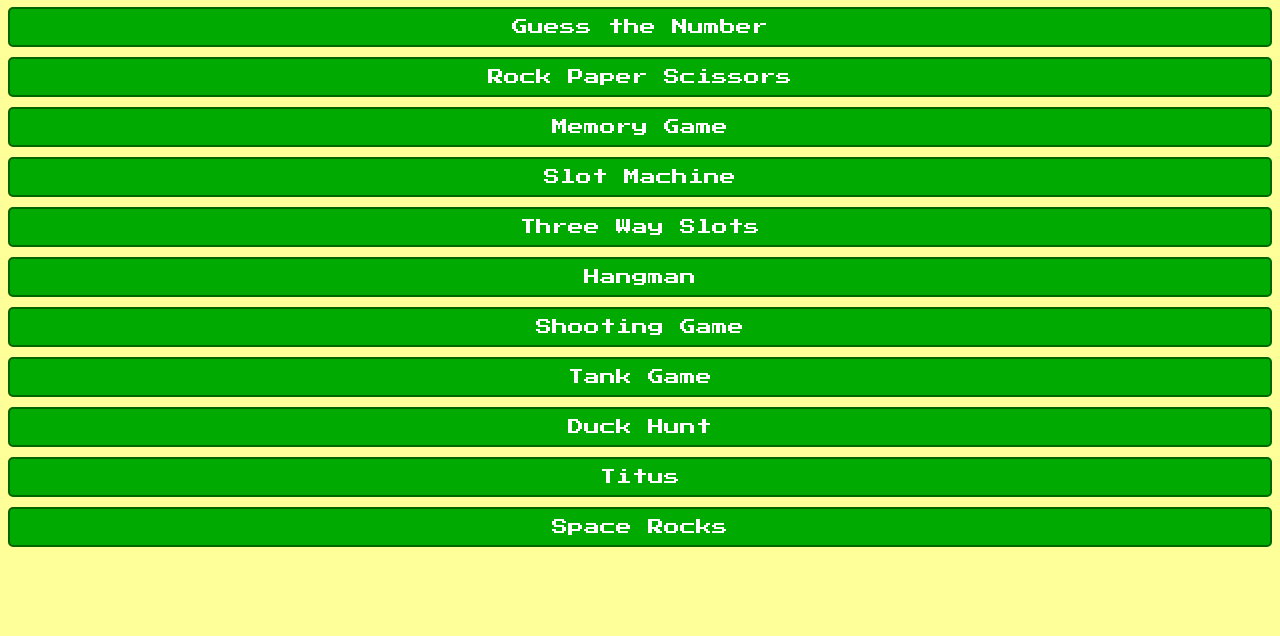
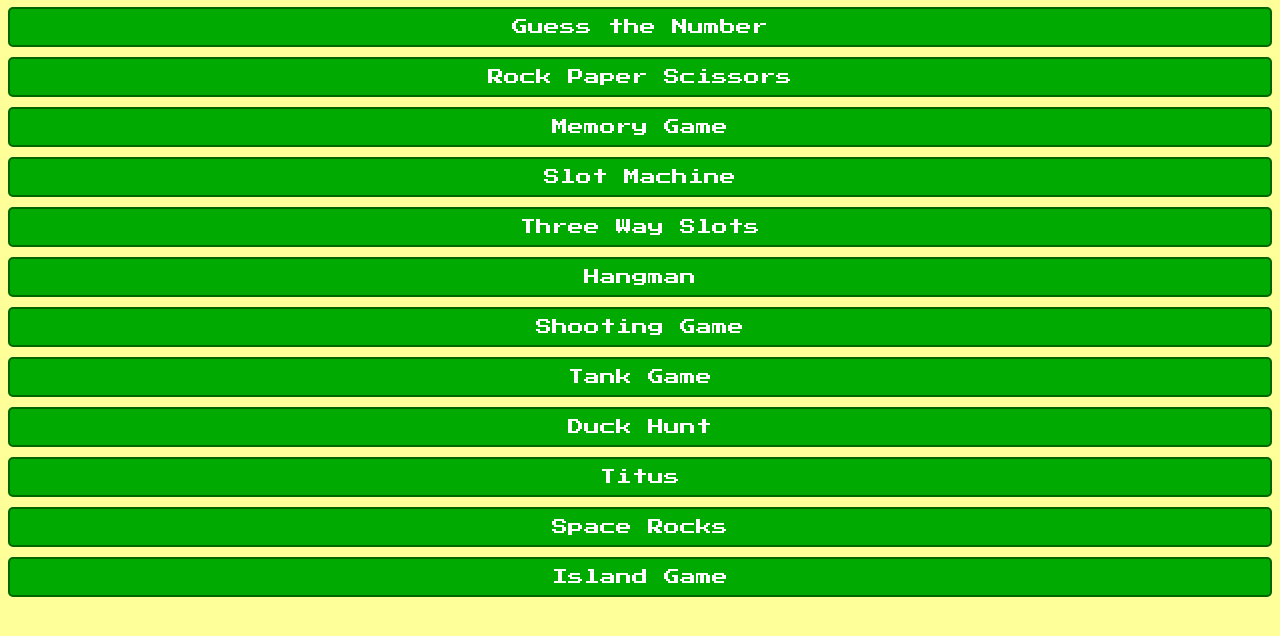
Before and after one commit to semyri/semyri.github.io, a plain HTML site: page index.html in a window 1280 px wide. Shown: the part 118-754 px from the top of the page. Drawn offline with Linux system fonts and the light colour scheme.

Commit message:
Update index.html

```diff
--- a/index.html
+++ b/index.html
@@ -54,6 +54,7 @@
 	<li><a href="duck-hunt.html">Duck Hunt</a></li>
 	<li><a href="fps3d.html">Titus</a></li>
 	<li><a href="space-rocks.html">Space Rocks</a></li>
+	<li><a href="island-game.html">Island Game</a></li>
         </ul>
 
     <script>
```
